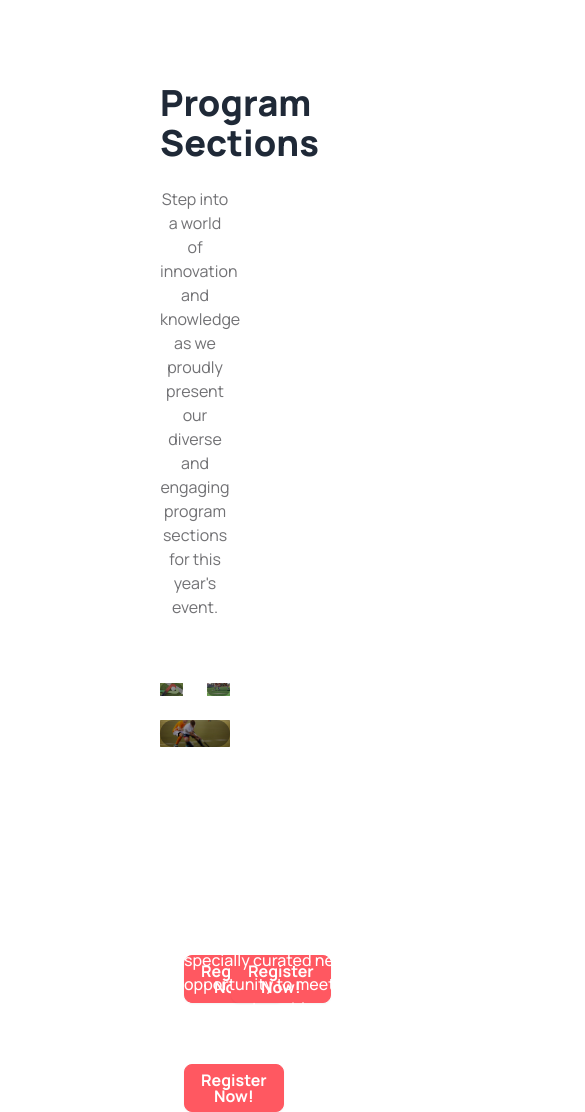
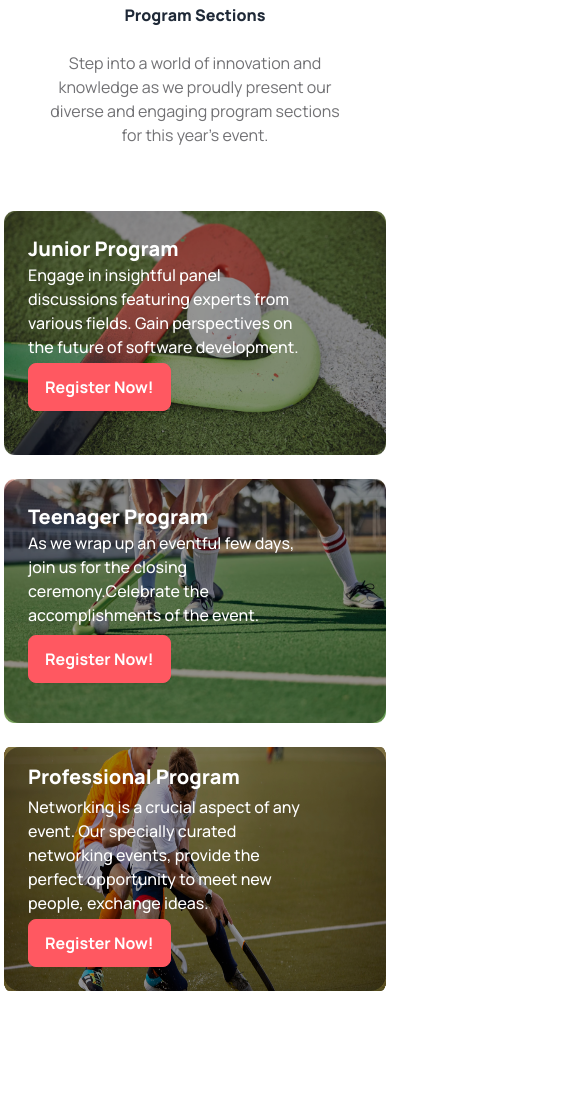
Before and after one commit to Arittro7/Hockeys-Assignment, a plain HTML site: page index.html in a window 390 px wide. Shown: the part 1737-2849 px from the top of the page, 585 px wide, since content can reach past the window. After the commit the page ends 2728 px from the top, so only its background shows below. Drawn offline with nearby package versions, Linux system fonts and the light colour scheme.

Commit message:
program section done with responsive

```diff
--- a/index.html
+++ b/index.html
@@ -151,47 +151,47 @@
     </section>
 
     <!-- Program Sections start-->
-    <section class="mx-40">
-      <div class="mt-32">
-        <h2 class="font-extrabold text-4xl text-center">Program Sections</h2>
-        <p class="lg:w-[600px] mx-auto text-center my-6 text-[#13131899]">Step into a world of innovation and knowledge
+    <section class="lg:mx-40 mx-1">
+      <div class="lg:mt-32 mt-12">
+        <h2 class="font-extrabold lg:text-4xl text-center">Program Sections</h2>
+        <p class="lg:w-[600px] w-[294px] mx-auto text-center my-6 text-[#13131899]">Step into a world of innovation and knowledge
           as we proudly present our diverse and engaging program sections for this year's event.</p>
       </div>
       <!-- program image container -->
-      <div class="mt-16 mx-auto flex justify-center gap-6">
+      <div class="mt-16 lg:mx-auto flex flex-col lg:flex-row justify-center gap-6">
         <!-- image 1 -->
         <div class="relative">
-          <img src="Images/2.png" alt="">
+          <img class="h-[244px] lg:h-full" src="Images/2.png" alt="">
           <div class="absolute inset-0 bg-black rounded-2xl bg-opacity-40">
-            <div class="ml-6 mt-16">
-              <h1 class="font-extrabold text-3xl text-white">Junior Program</h1>
-              <p class="text-white font-medium my-5 w-[420px]">Engage in insightful panel discussions featuring experts from various fields. Gain perspectives on the future of software development, and explore strategies for creating diverse and inclusive tech environments.</p>
-              <button><a class="btn btn-error text-white font-bold text-[16px] lg:text-[20px]">Register
+            <div class="ml-6 mt-4 py-2 lg:mt-16">
+              <h1 class="font-extrabold text-xl lg:text-3xl text-white">Junior Program</h1>
+              <p class="text-white font-medium lg:my-5 w-[275px] lg:w-[420px]">Engage in insightful panel discussions featuring experts from various fields. Gain perspectives on the future of software development.</p>
+              <button><a class="btn btn-error mt-1 text-white font-bold text-[16px] lg:text-[20px]">Register
               Now!</a></button>
             </div>
           </div>
         </div>
         <!-- image 2 -->
         <div class="relative">
-          <img src="Images/3.png" alt="">
+          <img class="h-[244px] lg:h-full" src="Images/3.png" alt="">
           <div class="absolute inset-0 bg-black rounded-2xl bg-opacity-40">
-            <div class="ml-6 mt-16">
-              <h1 class="font-extrabold text-3xl text-white">Teenager Program</h1>
-              <p class="text-white font-medium my-5 w-[420px]">As we wrap up an eventful few days, join us for the closing ceremony. Celebrate the accomplishments of the event, bid farewell to new friends, and leave with a wealth of knowledge and inspiration.</p>
-              <button><a class="btn btn-error text-white font-bold text-[16px] lg:text-[20px]">Register
+            <div class="ml-6 mt-4 py-2 lg:mt-16">
+              <h1 class="font-extrabold text-xl lg:text-3xl text-white">Teenager Program</h1>
+              <p class="text-white font-medium lg:my-5 w-[275px] lg:w-[420px]">As we wrap up an eventful few days, join us for the closing ceremony.Celebrate the accomplishments of the event.</p>
+              <button><a class="btn btn-error mt-2 text-white font-bold text-[16px] lg:text-[20px]">Register
               Now!</a></button>
             </div>
           </div>
         </div>
       </div>
-      <div class="mt-6">
+      <div class="mt-6 flex justify-center">
         <!-- image 3 -->
         <div class="relative flex justify-center">
-          <img src="Images/4.png" alt="">
+          <img class="h-[244px] lg:h-full" src="Images/4.png" alt="">
           <div class="absolute inset-0  bg-black rounded-2xl bg-opacity-40">
-            <div class="ml-6 mt-28">
-              <h1 class="font-extrabold text-3xl text-white">Professional Program</h1>
-              <p class="text-white font-medium my-5 w-[420px]">Networking is a crucial aspect of any event. Our specially curated networking events provide the perfect opportunity to meet new people, exchange ideas, and forge partnerships that could shape the future of your career.</p>
+            <div class="ml-6 py-2 my-2 lg:mt-28 ">
+              <h1 class="font-extrabold text-xl lg:text-3xl text-white">Professional Program</h1>
+              <p class="text-white font-medium my-1 lg:my-5 w-[275px] lg:w-[420px]">Networking is a crucial aspect of any event. Our specially curated networking events, provide the perfect opportunity to meet new people, exchange ideas.</p>
               <button><a class="btn btn-error text-white font-bold text-[16px] lg:text-[20px]">Register
               Now!</a></button>
             </div>
```
